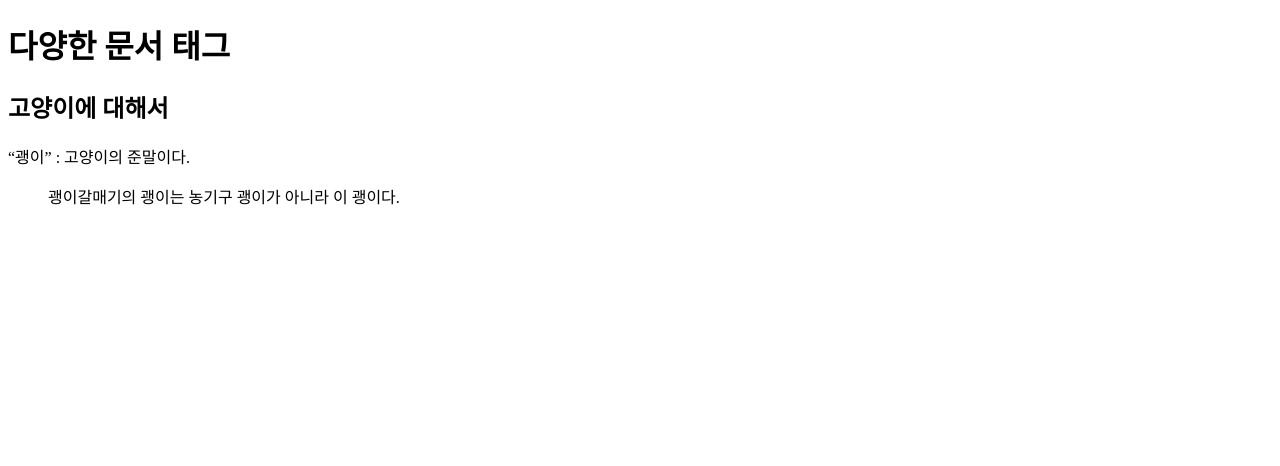
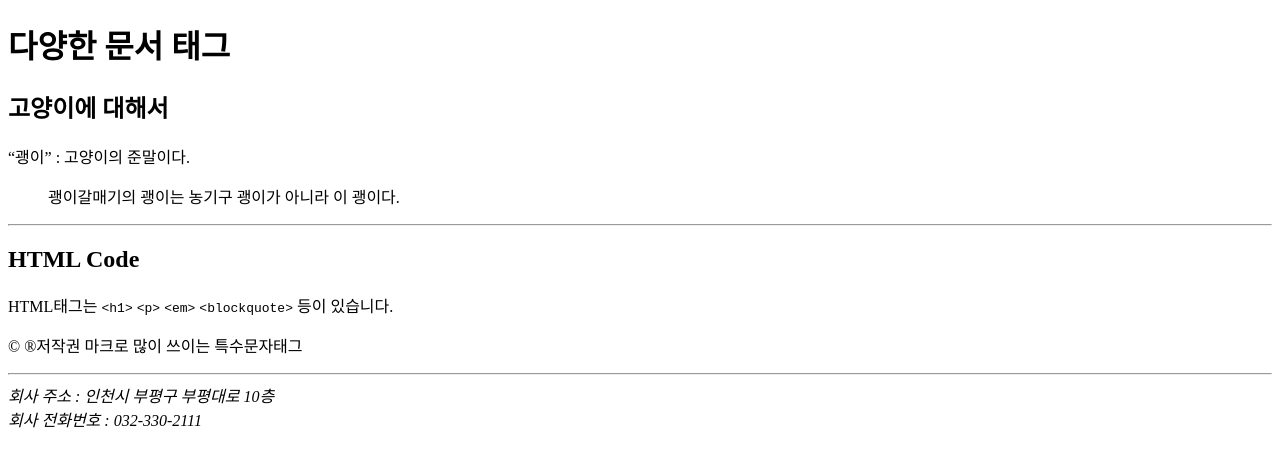
Before and after one commit to Leeyeyun/html_first, a plain HTML site: page tag_0403.html in a window 1280 px wide. Drawn offline with Linux system fonts and the light colour scheme.

Commit message:
특수문자/주소/수평선 태그

```diff
--- a/tag_0403.html
+++ b/tag_0403.html
@@ -11,5 +11,20 @@
         <h2>고양이에 대해서</h2>
         <p><q cite="https://naver.com">괭이</q> : 고양이의 준말이다.</p>
         <blockquote cite="https://google.com">괭이갈매기의 괭이는 농기구 괭이가 아니라 이 괭이다.</blockquote>
+        <hr>
+        <h2>HTML Code</h2>
+        <p>HTML태그는
+            <code>&lt;h1&gt;</code>
+            <code>&lt;p&gt;</code>
+            <code>&lt;em&gt;</code>
+            <code>&lt;blockquote&gt;</code>
+            등이 있습니다.
+        </p>
+        <p>&copy; &reg;저작권 마크로 많이 쓰이는 특수문자태그</p>
+        <hr>
+        <address>
+            회사 주소 : 인천시 부평구 부평대로 10층<br>
+            회사 전화번호 : 032-330-2111
+        </address>
     </body>
 </html>
```
Also changed, not shown: 1 other file.
